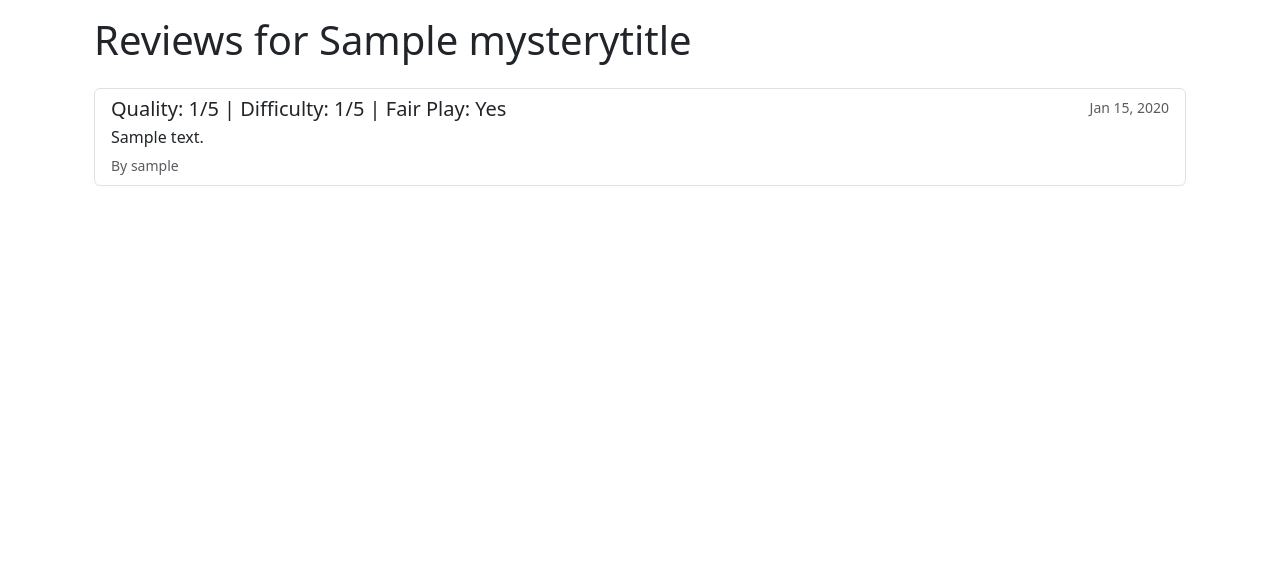
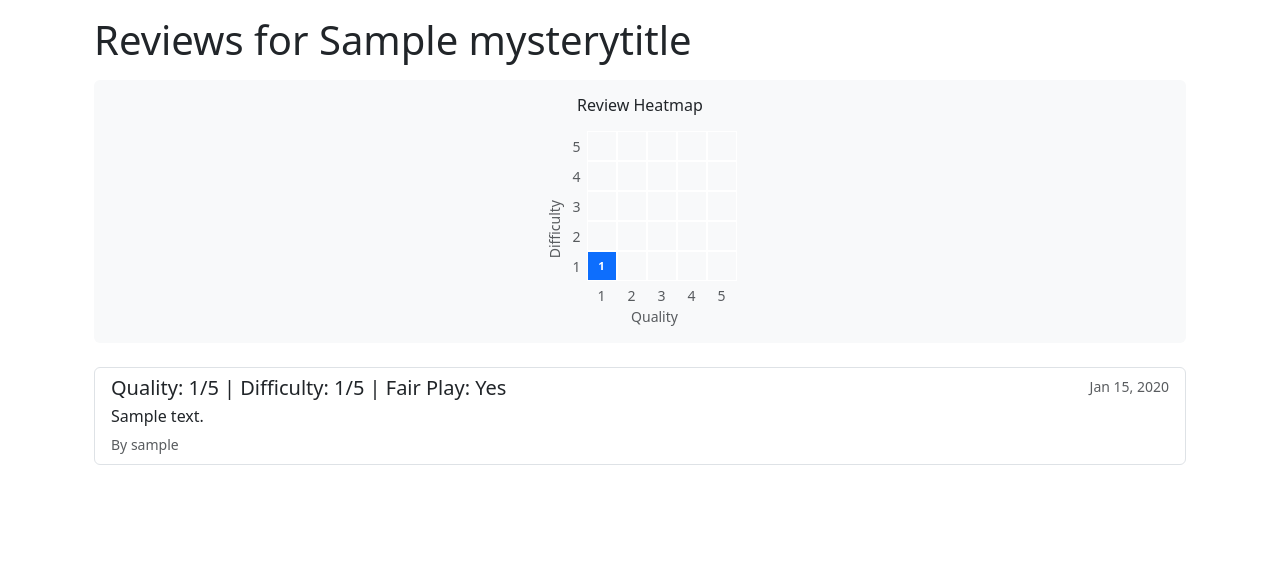
Before and after one commit to j01101111sh/MysteryMovieClub, a Django app: a page that uses movies/templates/movies/review_list.html in a window 1280 px wide. Shown: the part 120-703 px from the top of the page. Run offline with Django 5.2, Linux system fonts and the light colour scheme; tables that the repository leaves empty hold one stand-in row (values such as "Sample post").

Commit message:
Added review heatmap to the review list page

```diff
--- a/movies/templates/movies/review_list.html
+++ b/movies/templates/movies/review_list.html
@@ -1,6 +1,31 @@
 {% extends "base.html" %}
 
+{% load movie_extras %}
+
 {% block content %}
+    <style>
+      .heatmap-vertical-text {
+        writing-mode: vertical-rl;
+        transform: rotate(180deg);
+      }
+
+      .heatmap-row-label {
+        width: 10px;
+      }
+
+      .heatmap-cell {
+        width: 30px;
+        height: 30px;
+      }
+
+      .heatmap-cell-text {
+        font-size: 0.7rem;
+      }
+
+      .heatmap-col-label {
+        width: 30px;
+      }
+    </style>
     <div class="container mt-4">
         <nav aria-label="breadcrumb">
             <ol class="breadcrumb">
@@ -14,6 +39,40 @@
             </ol>
         </nav>
         <h1>Reviews for {{ movie.title }}</h1>
+        {% get_review_heatmap movie as heatmap %}
+        {% if heatmap.max_count > 0 %}
+            <div class="card mt-3 border-0 bg-light">
+                <div class="card-body p-3">
+                    <h6 class="card-title text-center mb-3">Review Heatmap</h6>
+                    <div class="d-flex justify-content-center">
+                        <div class="d-flex flex-column justify-content-center me-2">
+                            <small class="text-muted heatmap-vertical-text">Difficulty</small>
+                        </div>
+                        <div>
+                            {% for row in heatmap.rows %}
+                                <div class="d-flex align-items-center">
+                                    <small class="text-muted me-1 heatmap-row-label">{{ row.difficulty }}</small>
+                                    {% for cell in row.cells %}
+                                        <div class="d-flex align-items-center justify-content-center border border-white heatmap-cell"
+                                             style="background-color: rgba(13, 110, 253, {{ cell.intensity }})"
+                                             title="Quality: {{ cell.quality }}, Difficulty: {{ cell.difficulty }} ({{ cell.count }} reviews)">
+                                            {% if cell.count > 0 %}
+                                                <span class="small fw-bold heatmap-cell-text {% if cell.intensity > 0.5 %}text-white{% else %}text-black{% endif %}">{{ cell.count }}</span>
+                                            {% endif %}
+                                        </div>
+                                    {% endfor %}
+                                </div>
+                            {% endfor %}
+                            <div class="d-flex mt-1">
+                                <div class="me-1 heatmap-row-label"></div>
+                                {% for i in "12345" %}<div class="text-center text-muted small heatmap-col-label">{{ i }}</div>{% endfor %}
+                            </div>
+                            <div class="text-center text-muted small">Quality</div>
+                        </div>
+                    </div>
+                </div>
+            </div>
+        {% endif %}
         <div class="list-group mt-4">
             {% for review in reviews %}
                 <div class="list-group-item list-group-item-action flex-column align-items-start">
```
